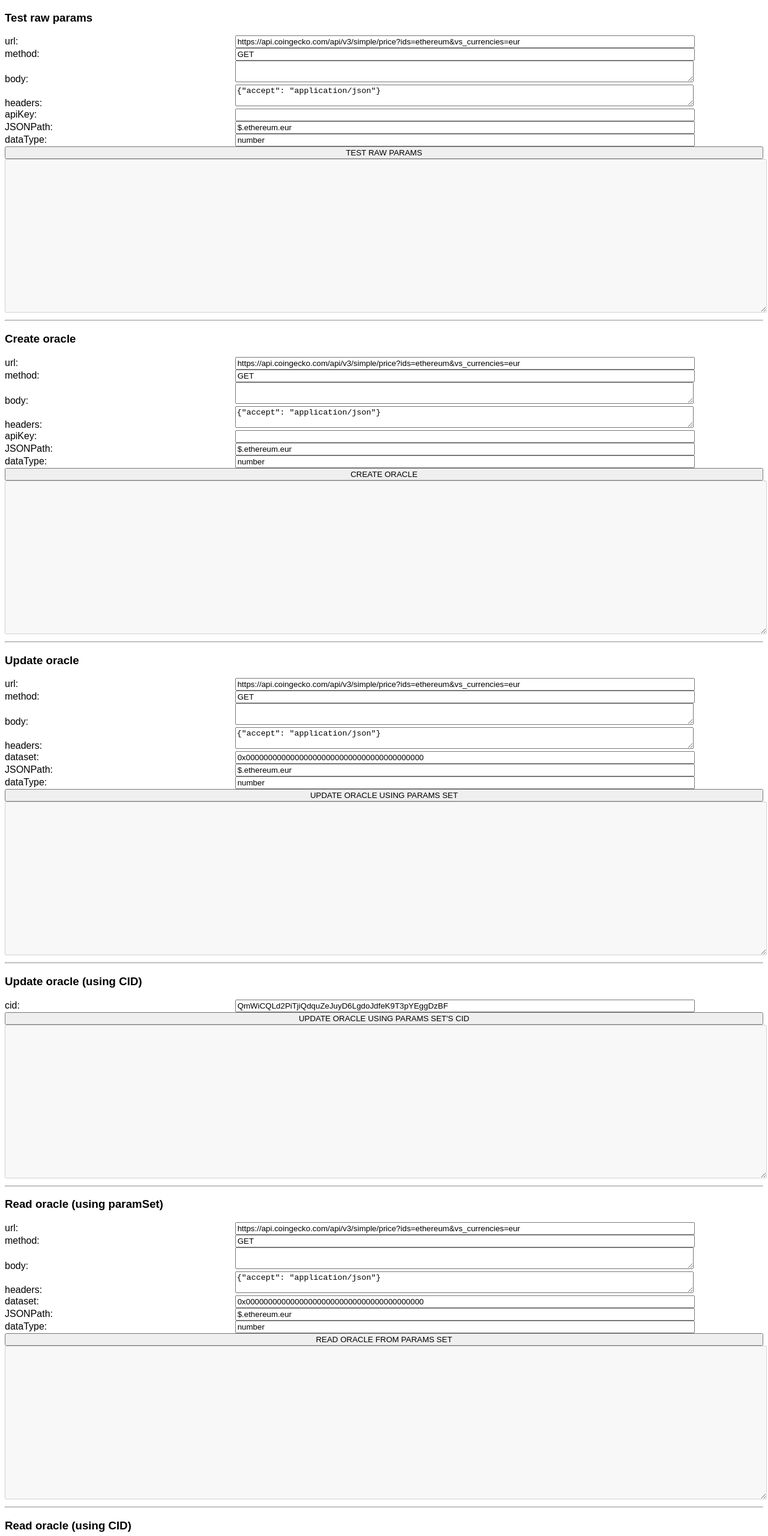
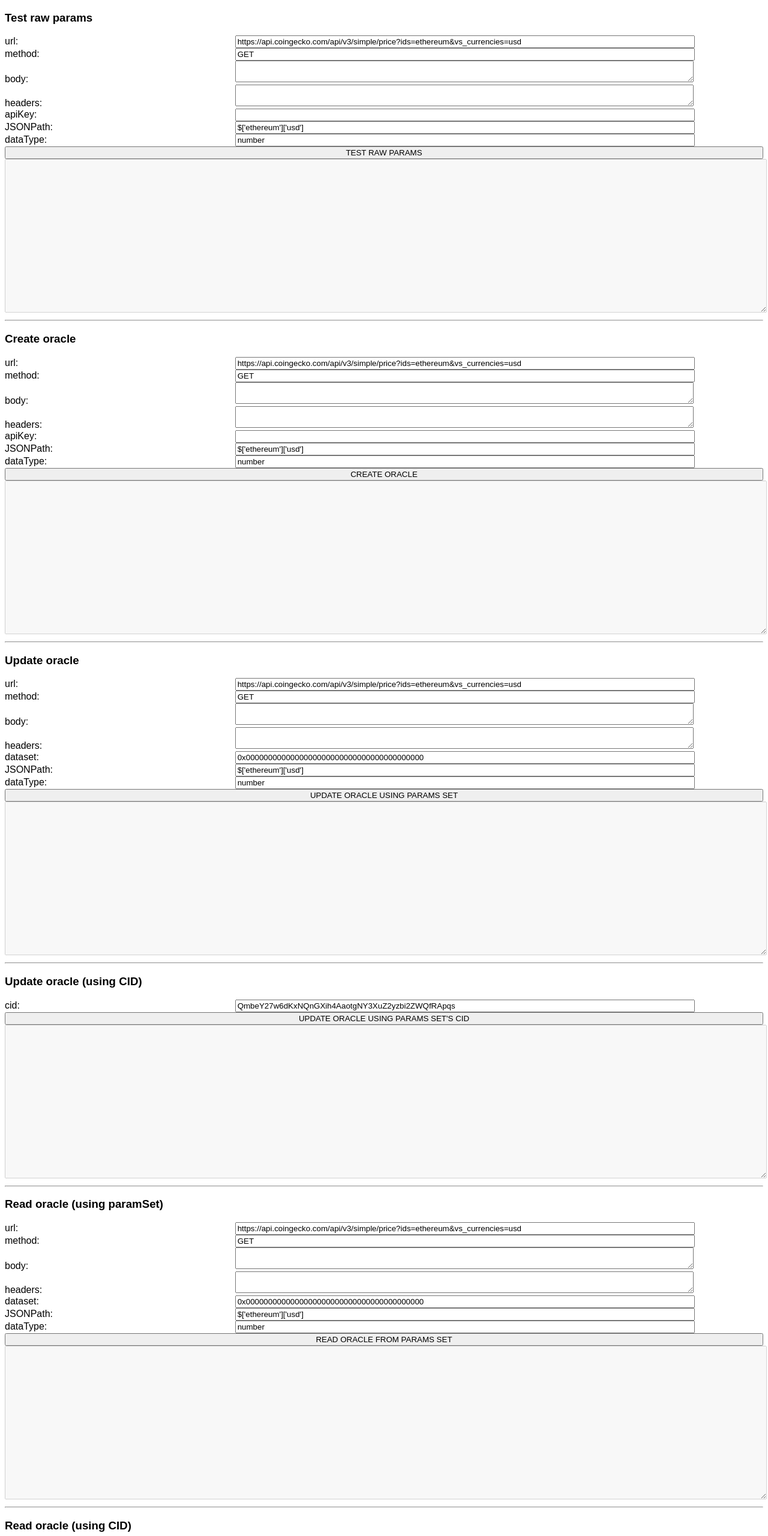
Before and after one commit to iExecBlockchainComputing/iexec-oracle-factory-wrapper, a website built with Parcel: page browser-test/index.html in a window 1280 px wide. Shown: the top 2560 px of the page at 60% size. Built offline with nearby package versions, Linux system fonts and the light colour scheme.

Commit message:
update demo

```diff
--- a/browser-test/index.html
+++ b/browser-test/index.html
@@ -13,7 +13,7 @@
         <input
           id="test-params-url-input"
           type="text"
-          value="https://api.coingecko.com/api/v3/simple/price?ids=ethereum&vs_currencies=eur"
+          value="https://api.coingecko.com/api/v3/simple/price?ids=ethereum&vs_currencies=usd"
         />
       </div>
       <div>
@@ -26,9 +26,7 @@
       </div>
       <div>
         <label for="test-params-headers-input">headers:</label>
-        <textarea id="test-params-headers-input">
-{"accept": "application/json"}</textarea
-        >
+        <textarea id="test-params-headers-input"></textarea>
       </div>
       <div>
         <label for="test-params-apikey-input">apiKey:</label>
@@ -39,7 +37,7 @@
         <input
           id="test-params-jsonpath-input"
           type="text"
-          value="$.ethereum.eur"
+          value="$['ethereum']['usd']"
         />
       </div>
       <div>
@@ -64,7 +62,7 @@
         <input
           id="create-oracle-url-input"
           type="text"
-          value="https://api.coingecko.com/api/v3/simple/price?ids=ethereum&vs_currencies=eur"
+          value="https://api.coingecko.com/api/v3/simple/price?ids=ethereum&vs_currencies=usd"
         />
       </div>
       <div>
@@ -77,9 +75,7 @@
       </div>
       <div>
         <label for="create-oracle-headers-input">headers:</label>
-        <textarea id="create-oracle-headers-input">
-{"accept": "application/json"}</textarea
-        >
+        <textarea id="create-oracle-headers-input"></textarea>
       </div>
       <div>
         <label for="create-oracle-apikey-input">apiKey:</label>
@@ -90,7 +86,7 @@
         <input
           id="create-oracle-jsonpath-input"
           type="text"
-          value="$.ethereum.eur"
+          value="$['ethereum']['usd']"
         />
       </div>
       <div>
@@ -115,7 +111,7 @@
         <input
           id="update-oracle-from-params-url-input"
           type="text"
-          value="https://api.coingecko.com/api/v3/simple/price?ids=ethereum&vs_currencies=eur"
+          value="https://api.coingecko.com/api/v3/simple/price?ids=ethereum&vs_currencies=usd"
         />
       </div>
       <div>
@@ -132,9 +128,7 @@
       </div>
       <div>
         <label for="update-oracle-from-params-headers-input">headers:</label>
-        <textarea id="update-oracle-from-params-headers-input">
-{"accept": "application/json"}</textarea
-        >
+        <textarea id="update-oracle-from-params-headers-input"></textarea>
       </div>
       <div>
         <label for="update-oracle-from-params-dataset-input">dataset:</label>
@@ -149,7 +143,7 @@
         <input
           id="update-oracle-from-params-jsonpath-input"
           type="text"
-          value="$.ethereum.eur"
+          value="$['ethereum']['usd']"
         />
       </div>
       <div>
@@ -186,7 +180,7 @@
         <input
           id="update-oracle-from-cid-cid-input"
           type="text"
-          value="QmWiCQLd2PiTjiQdquZeJuyD6LgdoJdfeK9T3pYEggDzBF"
+          value="QmbeY27w6dKxNQnGXih4AaotgNY3XuZ2yzbi2ZWQfRApqs"
         />
       </div>
       <div>
@@ -211,7 +205,7 @@
         <input
           id="read-oracle-from-params-url-input"
           type="text"
-          value="https://api.coingecko.com/api/v3/simple/price?ids=ethereum&vs_currencies=eur"
+          value="https://api.coingecko.com/api/v3/simple/price?ids=ethereum&vs_currencies=usd"
         />
       </div>
       <div>
@@ -228,9 +222,7 @@
       </div>
       <div>
         <label for="read-oracle-from-params-headers-input">headers:</label>
-        <textarea id="read-oracle-from-params-headers-input">
-{"accept": "application/json"}</textarea
-        >
+        <textarea id="read-oracle-from-params-headers-input"></textarea>
       </div>
       <div>
         <label for="read-oracle-from-params-dataset-input">dataset:</label>
@@ -245,7 +237,7 @@
         <input
           id="read-oracle-from-params-jsonpath-input"
           type="text"
-          value="$.ethereum.eur"
+          value="$['ethereum']['usd']"
         />
       </div>
       <div>
@@ -278,7 +270,7 @@
         <input
           id="read-oracle-from-cid-cid-input"
           type="text"
-          value="QmWiCQLd2PiTjiQdquZeJuyD6LgdoJdfeK9T3pYEggDzBF"
+          value="QmbeY27w6dKxNQnGXih4AaotgNY3XuZ2yzbi2ZWQfRApqs"
         />
       </div>
       <div>
@@ -299,7 +291,7 @@
         <input
           id="read-oracle-from-oracleid-oracleid-input"
           type="text"
-          value="0x9f6487aa185b3dce95576f085d9c8fe77d35095e87c42feea15714c47c21c8d6"
+          value="0xf0f370ad33d1e3e8e2d8df7197c40f62b5bc403553b103858359687491234491"
         />
       </div>
       <div>
@@ -307,7 +299,7 @@
         <input
           id="read-oracle-from-oracleid-datatype-input"
           type="text"
-          value="raw"
+          value="number"
         />
       </div>
       <div>
```
